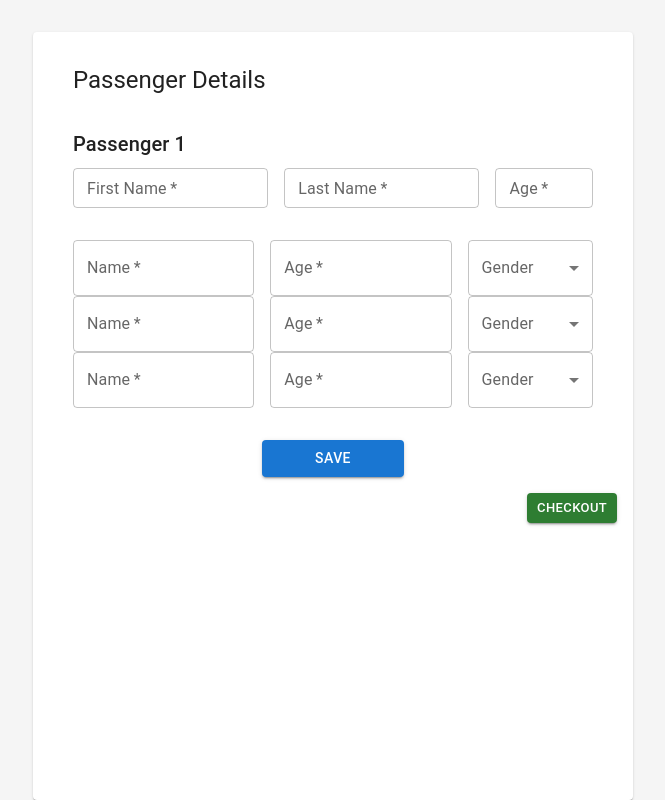
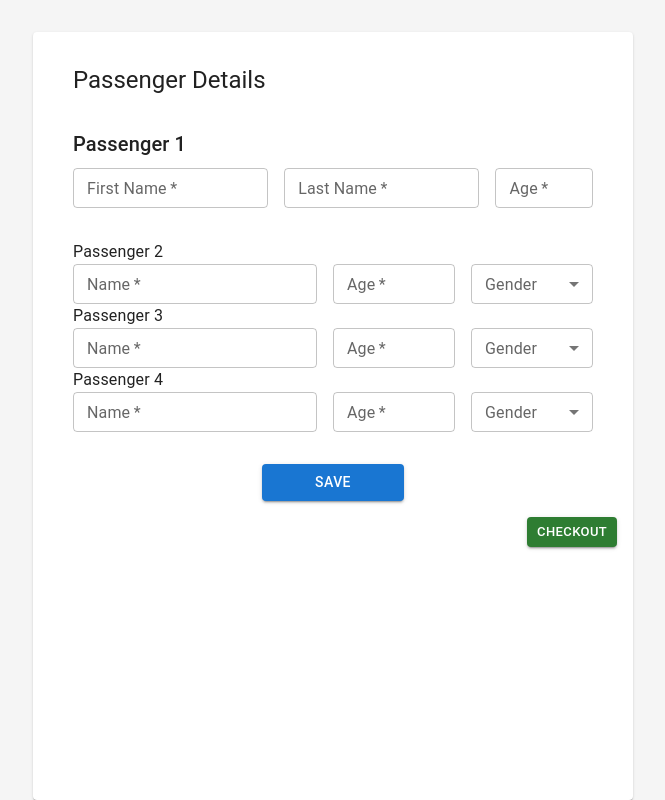
Before and after one commit to DimalshaMadushani/TrainEase-Frontend-Web, a React (Vite) app: page /passenger-details in a window 1280 px wide. Shown: the whole page, without its empty margins (267-932 px from the left). Built offline with nearby package versions, Linux system fonts and the light colour scheme.

Commit message:
Update SubCustomerDetails.jsx

```diff
--- a/src/components/SubCustomerDetails.jsx
+++ b/src/components/SubCustomerDetails.jsx
@@ -5,16 +5,28 @@ import {
   MenuItem,
   Select,
   TextField,
+  Typography,
 } from "@mui/material";
-export default function SubCustomerDetails() {
+export default function SubCustomerDetails({ index }) {
   return (
     <>
-      <Container sx={{ display: "flex", gap: 2 }}>
-        <TextField label="Name" name="name" required />
-        <TextField label="Age" name="age" type="number" required  inputProps={{ min: 0 }}/>
-        <FormControl sx={{width:'33%'}}>
-          <InputLabel>Gender</InputLabel>
-          <Select name="gender" required>
+      <Typography variant="h7" sx={{ marginRight: "auto",paddingBottom:3, marginLeft:3}}>
+        {`Passenger ${index + 2}`}
+      </Typography>
+      <Container sx={{ display: "flex", gap: 2,flexDirection: { xs: "column", sm: "row" }, }}>
+        <TextField label="Name" name="name" required sx={{ flex: 2 }} size="small"/>
+        <TextField
+        size="small"
+          label="Age"
+          name="age"
+          type="number"
+          required
+          inputProps={{min:1}}
+          sx={{ flex: 1 }}
+        />
+        <FormControl sx={{ flex: 1 }}>
+          <InputLabel id="gender" size="small">Gender</InputLabel>
+          <Select labelId="gender" name="gender" label="Gender" required size="small">
             <MenuItem value="">
               <em>None</em>
             </MenuItem>
@@ -22,6 +34,8 @@ export default function SubCustomerDetails() {
             <MenuItem value="female">Female</MenuItem>
             <MenuItem value="other">Other</MenuItem>
           </Select>
+
+
         </FormControl>
       </Container>
     </>
```
